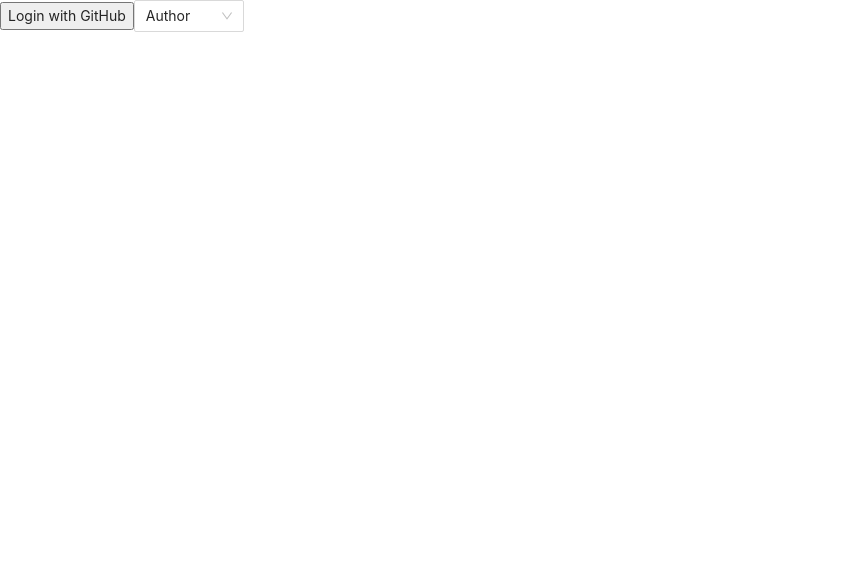
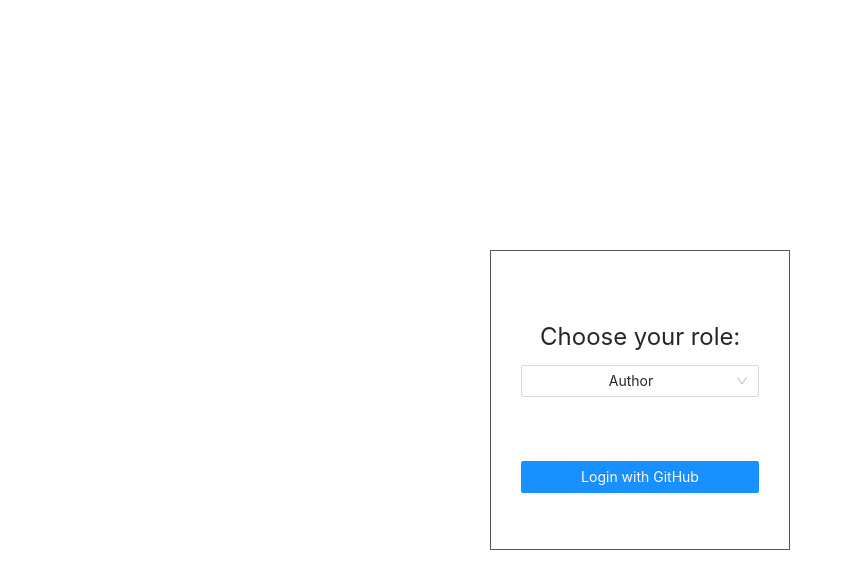
Before and after one commit to Ildar107/RS-Assessment-Tool, a React app: page /#/authentication in a window 1280 px wide. Shown: the top 588 px of the page, without its empty margins (0-853 px from the left). Built offline with nearby package versions, Linux system fonts and the light colour scheme.

Commit message:
feat: add antd styling to auth page

```diff
--- a/src/pages/authentication/AuthPage.jsx
+++ b/src/pages/authentication/AuthPage.jsx
@@ -1,15 +1,33 @@
 import React from 'react';
 import { useAuth0 } from '@auth0/auth0-react';
-import { Select } from 'antd';
+import { Select, Button } from 'antd';
+import './authPage.scss';
 
 const { Option } = Select;
 
 const AuthPage = ({ setIsAuthenticatedState, setRole, role }) => {
   const { loginWithRedirect } = useAuth0();
   return (
-    <div>
-      <button
-        type="button"
+    <div className="auth-page">
+      <label className="label-for-select">
+        Choose your role:
+        <br />
+        <Select
+        // style={{ width: 110 }}
+          value={role}
+          onChange={(value) => {
+            setRole(value);
+          }}
+        >
+          <Option value="author">Author</Option>
+          <Option value="student">Student</Option>
+          <Option value="supervisor">Supervisor</Option>
+          <Option value="course_manager">Manager</Option>
+        </Select>
+
+      </label>
+      <Button
+        type="primary"
         onClick={() => {
           setIsAuthenticatedState(true);
           localStorage.setItem('isAuthenticated', true);
@@ -18,19 +36,8 @@ const AuthPage = ({ setIsAuthenticatedState, setRole, role }) => {
         }}
       >
         Login with GitHub
-      </button>
-      <Select
-        style={{ width: 110 }}
-        value={role}
-        onChange={(value) => {
-          setRole(value);
-        }}
-      >
-        <Option value="author">Author</Option>
-        <Option value="student">Student</Option>
-        <Option value="supervisor">Supervisor</Option>
-        <Option value="course_manager">Manager</Option>
-      </Select>
+      </Button>
+
     </div>
   );
 };
--- a/src/pages/authentication/authPage.scss
+++ b/src/pages/authentication/authPage.scss
@@ -0,0 +1,22 @@
+.auth-page {
+  box-sizing: border-box;
+  display: flex;
+  flex-direction: column;
+  justify-content: space-around;
+  width: 300px;
+  height: 300px;
+  position: relative;
+  top: calc(50vh - 150px);
+  left: calc(50vw - 150px);
+  border: 1px solid #555;
+  padding: 30px;
+
+  .label-for-select{
+    display: flex;
+    flex-direction: column;
+    font-size: 24px;
+    text-align: center;
+    height: 100px;
+    justify-content: space-evenly;
+  }
+}
```
